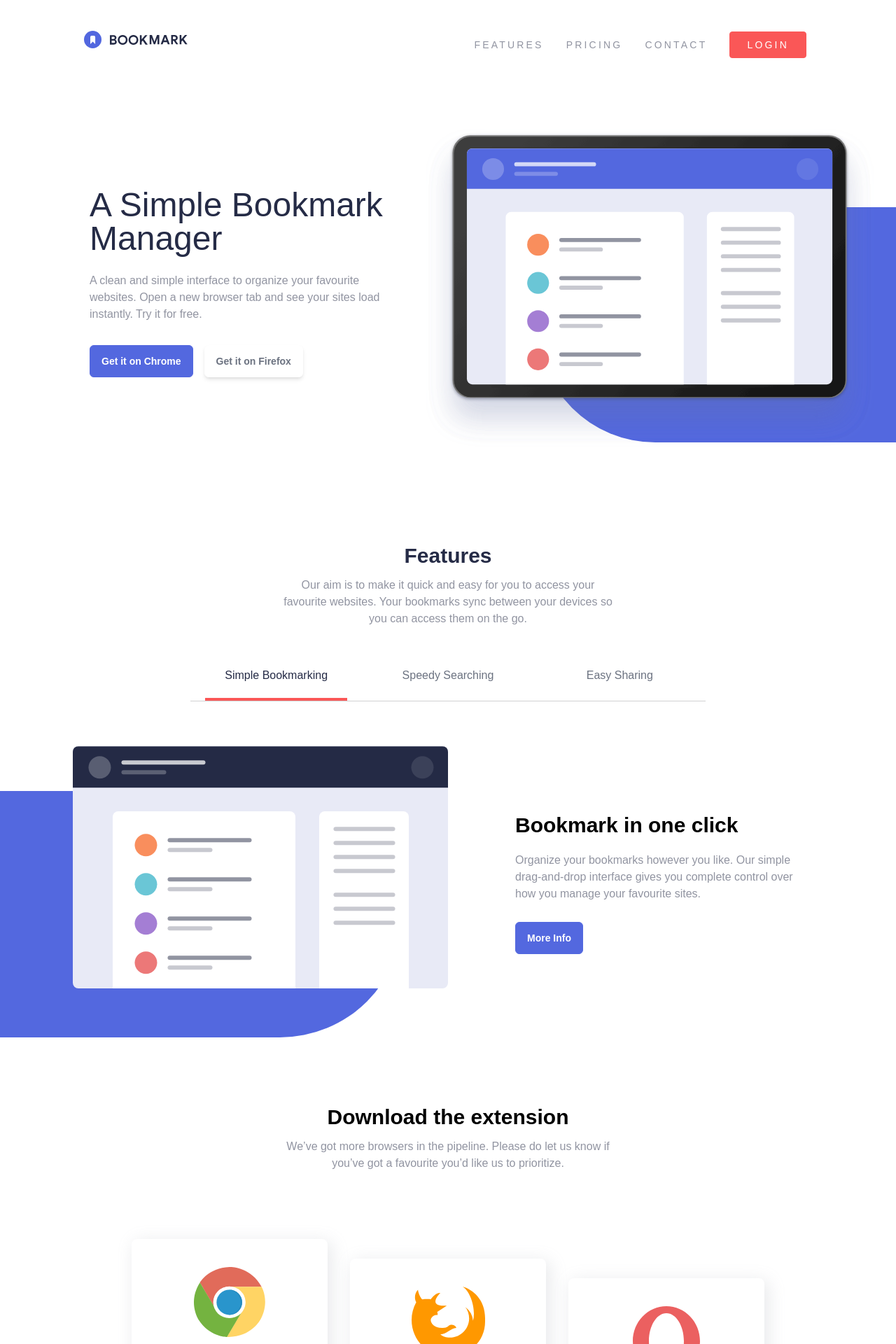
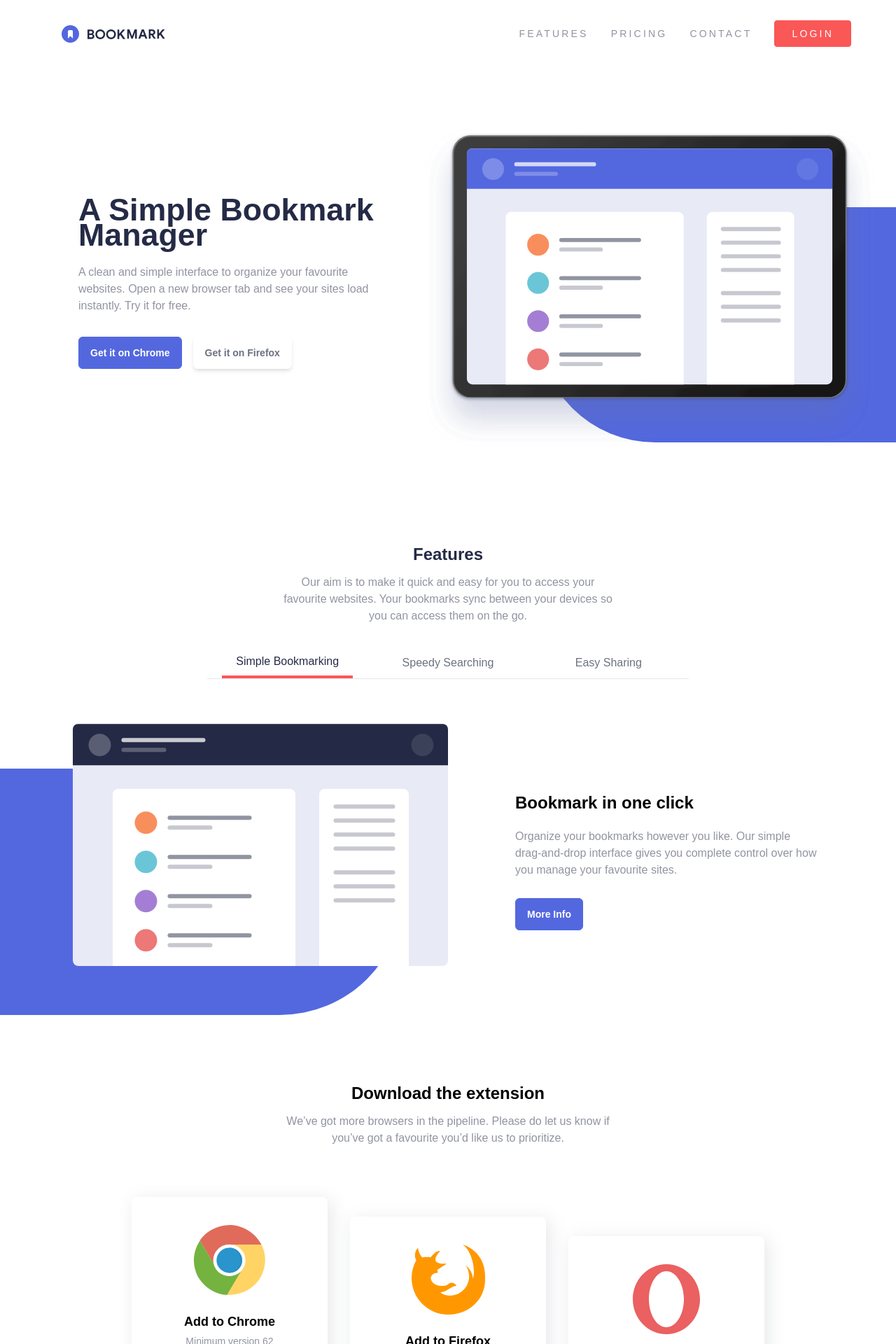
Before and after one commit to VickyAzola/BookmarkLandingPage, a Vue app: page / in a window 1280 px wide. Shown: the top 1920 px of the page at 70% size. Built offline with nearby package versions, Linux system fonts and the light colour scheme.

Commit message:
Add files via upload

```diff
--- a/src/App.vue
+++ b/src/App.vue
@@ -28,21 +28,21 @@ function submitForm() {
   <header>
     <TheNavbar />
   </header>
-  <main class="xl:max-w-[91rem] xl:mx-auto">
+  <main class="max-w-[90rem] mx-auto">
     <section class="mt-32 lg:mt-40 mb-36 lg:grid lg:grid-cols-2 lg:items-center">
       <div class="relative pt-14 mt-6 md:pt-28 lg:order-last">
         <div class="bg-PrimarySoftBlue h-56 w-[80%] md:h-[21rem] ml-auto rounded-r rounded-full"></div>
         <img :src=HeroImg alt="" class="z-10 max-h-[110%] lg:max-h-auto top-0 absolute mx-auto inset-x-0 lg:mr-8" />
       </div>
       <div>
-        <div class="text-center lg:text-left mx-8 mt-10 mb-8 md:mx-24 lg:mr-16 lg:ml-28 xl:ml-32 md:mt-14 lg:mt-4">
-          <h1 class="text-3xl lg:text-4xl xl:text-5xl leading-loose text-VeryDarkBlue mb-3 lg:mb-6">A Simple Bookmark Manager</h1>
+        <div class="text-center lg:text-left mx-8 mt-10 mb-8 md:mx-24 lg:ml-28 md:mt-14 lg:mt-4">
+          <h1 class="text-3xl lg:text-[2.8rem] text-VeryDarkBlue font-semibold mb-3 lg:mb-6">A Simple Bookmark Manager</h1>
           <p class="text-GrayishBlue">
             A clean and simple interface to organize your favourite websites. Open a new
             browser tab and see your sites load instantly. Try it for free.
           </p>
         </div>
-        <div class="flex gap-x-4 items-center justify-center lg:justify-start lg:pl-28 xl:pl-32">
+        <div class="flex gap-x-4 items-center justify-center lg:justify-start lg:pl-28">
           <BaseButton variant="blue" textButton="Get it on Chrome" />
           <BaseButton variant="white" textButton="Get it on Firefox" />
         </div>
@@ -50,9 +50,9 @@ function submitForm() {
     </section>
 
     <section class="md:mt-14 mt-12 mb-24 flex flex-col items-center text-center">
-      <div class="mx-8 mb-10 md:mx-24 lg:mx-28 xl:mx-32 lg:max-w-[30rem]">
-        <h2 class="text-2xl lg:text-3xl text-VeryDarkBlue font-semibold mb-3">Features</h2>
-        <p class="text-GrayishBlue mb-2">
+      <div class="mx-8 mb-8 md:mx-24 lg:mx-28 lg:max-w-[30rem]">
+        <h2 class="text-2xl text-VeryDarkBlue font-semibold mb-3">Features</h2>
+        <p class="text-GrayishBlue">
           Our aim is to make it quick and easy for you to access your favourite websites.
           Your bookmarks sync between your devices so you can access them on the go.
         </p>
@@ -60,9 +60,9 @@ function submitForm() {
       <FeaturesCard />
     </section>
 
-    <section class="mb-16 mt-20 flex flex-col items-center text-center mx-8 md:mx-24 lg:mx-28 xl:mx-32">
-      <div class="mb-14 lg:max-w-[30rem]">
-        <h4 class="text-2xl lg:text-3xl font-semibold mb-3">Download the extension</h4>
+    <section class="my-12 flex flex-col items-center text-center mx-8 md:mx-24 lg:mx-28">
+      <div class="mb-8 lg:max-w-[30rem]">
+        <h4 class="text-2xl font-semibold mb-3">Download the extension</h4>
         <p class="text-GrayishBlue">
           We’ve got more browsers in the pipeline. Please do let us know if you’ve
           got a favourite you’d like us to prioritize.
@@ -73,8 +73,8 @@ function submitForm() {
       </div>
     </section>
 
-    <section class="mt-24 mb-32 flex flex-col items-center text-center mx-8 md:mx-24 lg:max-w-[35rem] lg:mx-auto">
-      <h5 class="text-2xl lg:text-3xl font-semibold mb-3">Frequently Asked Questions</h5>
+    <section class="mt-20 mb-24 flex flex-col items-center text-center mx-8 md:mx-24 lg:max-w-[30rem] lg:mx-auto">
+      <h5 class="text-2xl font-semibold mb-3">Frequently Asked Questions</h5>
       <p class="text-GrayishBlue">
         Here are some of our FAQs. If you have any other questions you’d like
         answered please feel free to email us.
@@ -87,12 +87,15 @@ function submitForm() {
 
   <footer>
     <section class="bg-PrimarySoftBlue text-white px-8 md:px-24 py-12 text-center ">
-      <div class="lg:max-w-[30rem] lg:mx-auto ">
+      <div class="lg:max-w-[30rem] lg:mx-auto">
         <p class="uppercase tracking-[.25rem] text-sm">35,000+ already joined</p>
-        <h6 class="font-semibold text-2xl lg:text-3xl mt-3 mb-6">Stay up-to-date with what we’re doing</h6>
+        <h6 class="font-semibold text-2xl mt-3 mb-6">Stay up-to-date with what we’re doing</h6>
         <form @submit.prevent="onSubmit" class="flex flex-col w-full lg:flex-row lg:gap-x-2 lg:items-start">
-          <div class="relative mb-3 w-full" >
-            <label for="email" class="rounded-md lg:w-2/3" :class="[errorMsg ? 'border bg-PrimarySoftRed border-PrimarySoftRed': 'border-none']">
+          <label
+            for="email"
+            class="relative mb-3 rounded-md lg:w-2/3"
+            :class="[errorMsg ? 'border bg-PrimarySoftRed border-PrimarySoftRed': 'border-none']"
+          >
             <input
               id="email"
               type="email"
@@ -101,7 +104,6 @@ function submitForm() {
               class="w-full py-3 rounded-md px-4 text-sm placeholder-gray-400 text-gray-700"
               required
               />
-              </label>
               <svg
                 :class="[errorMsg ? 'block' : 'hidden']"
                 class="absolute right-3 top-3"
@@ -119,12 +121,11 @@ function submitForm() {
               class="bg-PrimarySoftRed text-xs rounded-b-md italic text-left pl-2 py-1">
               Whoops, make sure it's an email
             </p>
-          </div>
+          </label>
           <BaseButton :handleClick="submitForm" variant="red" textButton="Contact Us" />
         </form>
       </div>
     </section>
-
     <TheFooter />
   </footer>
 </template>
--- a/src/components/AskedQuestions.vue
+++ b/src/components/AskedQuestions.vue
@@ -39,7 +39,7 @@ const dropdownData = [
         <div v-for="(data, index) in dropdownData">
             <button
                 @click="dropdown(index)"
-                class="w-full flex justify-between items-center text-left gap-x-3 py-4 lg:py-5 hover:text-PrimarySoftRed transition-all"
+                class="w-full flex justify-between items-center text-left gap-x-3 py-4 hover:text-PrimarySoftRed transition-all"
                 :class="[selected == index ? 'border-none' : 'border-b']"
                 >
                 {{ data.question }}
--- a/src/components/FeaturesCard.vue
+++ b/src/components/FeaturesCard.vue
@@ -39,16 +39,16 @@ import BaseButton from './BaseButton.vue';
 
 <template>
 
-    <div class="px-8 md:px-24 lg:max-w-[58rem] mb-10 w-full md:flex">
+    <div class="px-8 md:px-24 lg:max-w-[55rem] mb-10 w-full md:flex">
         <div v-for="(button, index) in buttons"
             :key="button.id"
-            class="border-y border-y-[#d1d1d2] md:border-t-white flex w-full items-center justify-center"
+            class="border-y md:border-t-white flex w-full items-center justify-center"
         >
             <button
-                @click="changeCard(index)"
-                :class="[ selected == index ? 'border-b-4 border-b-PrimarySoftRed text-VeryDarkBlue' : 'text-gray-500 border-b-4 border-b-white' ]"
-                class="py-2 lg:pb-5 px-5 lg:px-7 hover:text-PrimarySoftRed transition-all"
-            >
+            @click="changeCard(index)"
+            :class="[ selected == index ? 'border-b-4 border-b-PrimarySoftRed text-VeryDarkBlue' : 'text-gray-500' ]"
+            class="py-2 px-5 hover:text-PrimarySoftRed transition-all"
+        >
                 {{ button.text }}
             </button>
         </div>
@@ -63,8 +63,8 @@ import BaseButton from './BaseButton.vue';
                 class="max-w-[90%] max-h-[100%] md:h-auto md:w-auto px-6 lg:px-0 z-10 top-0 absolute mx-auto left-0 right-0 lg:mx-0 lg:left-auto lg:right-0"
             />
         </div>
-        <div class="px-8 pb-8 pt-10 lg:py-0 md:px-24 lg:pr-28 xl:pr-32 flex flex-col items-center text-center lg:text-left lg:items-start">
-            <h3 class="font-semibold text-2xl lg:text-3xl mb-3 lg:mb-5">{{ cards[selected].title }}</h3>
+        <div class="px-8 pb-8 pt-10 lg:py-0 md:px-24 lg:pr-28 flex flex-col items-center text-center lg:text-left lg:items-start">
+            <h3 class="font-semibold text-2xl mb-3 lg:mb-5">{{ cards[selected].title }}</h3>
             <p class=" text-GrayishBlue">{{ cards[selected].description }}</p>
             <div class="mt-7 hidden lg:block">
                 <BaseButton variant="blue" textButton="More Info" />
--- a/src/components/TheFooter.vue
+++ b/src/components/TheFooter.vue
@@ -10,11 +10,11 @@ const NavLinks = [
 </script>
 
 <template>
-    <div class="bg-VeryDarkBlue lg:px-28 xl:px-32">
+    <div class="bg-VeryDarkBlue lg:px-28">
         <nav
             id="footerNav"
             aria-label="Footer Navigation"
-            class=" flex flex-col items-center text-center py-8 lg:py-2 px-6 lg:flex-row lg:justify-between">
+            class="max-w-[80rem] mx-auto flex flex-col items-center text-center py-8 lg:py-2 px-6 lg:flex-row lg:justify-between">
 
             <div class="lg:flex lg:items-center lg:gap-x-16">
                 <svg width="148" height="25" xmlns="http://www.w3.org/2000/svg">
--- a/src/components/TheNavbar.vue
+++ b/src/components/TheNavbar.vue
@@ -1,9 +1,9 @@
 <script setup>
 import { ref } from '@vue/reactivity'
-import Hamburger from '/public/images/icon-hamburger.svg'
-import Close from '/public/images/icon-close.svg'
-import Logo from '/public/images/logo-bookmark.svg'
-import LogoWhite from '/public/images/logo-bookmark-white.svg'
+import Hamburger from '/images/icon-hamburger.svg'
+import Close from '/images/icon-close.svg'
+import Logo from '/images/logo-bookmark.svg'
+import LogoWhite from '/images/logo-bookmark-white.svg'
 
 
 const NavLinks = [
@@ -21,28 +21,38 @@ function menuOpen() {
 </script>
 
 <template>
-    <div class="bg-white h-20 lg:h-32 fixed top-0 z-20 w-full lg:flex lg:justify-between lg:items-center lg:px-28 xl:px-32">
+    <header class="bg-white">
 
-        <div class="py-7 px-8 lg:p-0">
-            <a href="#" class="absolute z-20 top-0 left-0 pt-7 lg:pt-11 lg:pl-24" :class="[open ? 'pl-12' : '']">
-              <img
-                :src="[open ? LogoWhite : Logo]"
-                alt="Logo"
-                :class="[open ? 'transition-all duration-1000 -translate-x-6' : 'transition-all duration-700 translate-x-6']"
-              />
-            </a>
-            <button @click="menuOpen()" class="absolute z-20 top-0 right-0 pt-8 pr-6 lg:hidden">
-                <img :src="[open ? Close : Hamburger]" alt="Open and Close the Navigation menu" />
-            </button>
+      <div class="pr-6 lg:pr-16 2xl:max-w-[88rem] mx-auto h-20 lg:h-24 fixed top-0 z-20 w-full inset-x-0 lg:flex lg:justify-between lg:items-center ">
+        <div class="py-7 px-8 lg:px-0">
+          <a
+            href="#"
+            class="absolute z-20 top-0 left-0 pt-7 lg:pt-9 pl-0 lg:pl-16"
+            :class="open ? 'pl-12' : ''"
+          >
+            <img
+              :src="open ? LogoWhite : Logo"
+              alt="Bookmark logo"
+              :class="open
+                ? 'transition-all duration-1000 -translate-x-6'
+                : 'transition-all duration-700 translate-x-6'"
+            />
+          </a>
+          <button @click="menuOpen()" class="absolute z-20 top-0 right-0 pt-8 pr-6 lg:hidden">
+            <img
+              :src="open ? Close : Hamburger"
+              :alt="open ? 'Close Navigation' : 'Open Navigation'"
+            />
+          </button>
         </div>
 
         <nav aria-label="Top Navigation" id="topNav">
           <div
             class="absolute flex flex-col justify-between top-0 z-10 lg:static bg-VeryDarkBlue/95 lg:bg-white
             min-h-screen w-full lg:min-h-min ease-in-out duration-700 lg:transition-none pt-28 px-8 pb-10 lg:p-0"
-            :class="[open ? 'left-0' : 'left-[100%]']">
+            :class="open ? 'left-0' : 'left-[100%]'">
 
-            <ul class="lg:flex lg:justify-between lg:items-center lg:gap-x-8 uppercase lg:text-GrayishBlue text-white text-center tracking-widest text-lg lg:text-sm">
+            <ul class=" lg:flex lg:justify-between lg:items-center lg:gap-x-8 uppercase lg:text-GrayishBlue text-white text-center tracking-widest text-lg lg:text-sm">
               <li class="mb-6 pt-6 lg:mb-0 lg:p-0 border-t lg:border-none"
                 v-for="link in NavLinks"
               >
@@ -59,14 +69,14 @@ function menuOpen() {
               <a href="" aria-label="Go to our Facebook">
                 <svg
                   class="fill-white hover:fill-PrimarySoftRed"
-                  xmlns="http://www.w3.org/2000/svg" width="24" height="24">
+                  xmlns="http://www.w3.org/2000/svg" role="img" width="24" height="24">
                   <path fill-rule="evenodd" d="M22.675 0H1.325C.593 0 0 .593 0 1.325v21.351C0 23.407.593 24 1.325 24H12.82v-9.294H9.692v-3.622h3.128V8.413c0-3.1 1.893-4.788 4.659-4.788 1.325 0 2.463.099 2.795.143v3.24l-1.918.001c-1.504 0-1.795.715-1.795 1.763v2.313h3.587l-.467 3.622h-3.12V24h6.116c.73 0 1.323-.593 1.323-1.325V1.325C24 .593 23.407 0 22.675 0z"/>
                 </svg>
               </a>
               <a href="" aria-label="Go to our Twitter">
                 <svg
                   class="fill-white hover:fill-PrimarySoftRed"
-                  xmlns="http://www.w3.org/2000/svg" width="24" height="20">
+                  xmlns="http://www.w3.org/2000/svg" role="img" width="24" height="20">
                   <path fill-rule="evenodd" d="M24 2.557a9.83 9.83 0 0 1-2.828.775A4.932 4.932 0 0 0 23.337.608a9.864 9.864 0 0 1-3.127 1.195A4.916 4.916 0 0 0 16.616.248c-3.179 0-5.515 2.966-4.797 6.045A13.978 13.978 0 0 1 1.671 1.149a4.93 4.93 0 0 0 1.523 6.574 4.903 4.903 0 0 1-2.229-.616c-.054 2.281 1.581 4.415 3.949 4.89a4.935 4.935 0 0 1-2.224.084 4.928 4.928 0 0 0 4.6 3.419A9.9 9.9 0 0 1 0 17.54a13.94 13.94 0 0 0 7.548 2.212c9.142 0 14.307-7.721 13.995-14.646A10.025 10.025 0 0 0 24 2.557z"/>
                 </svg>
               </a>
@@ -74,6 +84,7 @@ function menuOpen() {
 
           </div>
         </nav>
+      </div>
 
-    </div>
+    </header>
 </template>
```
Also changed, not shown: src/components/CardWebSearcher.vue (line endings or trailing spaces). Lines whose indentation alone changed are shown as unchanged.
